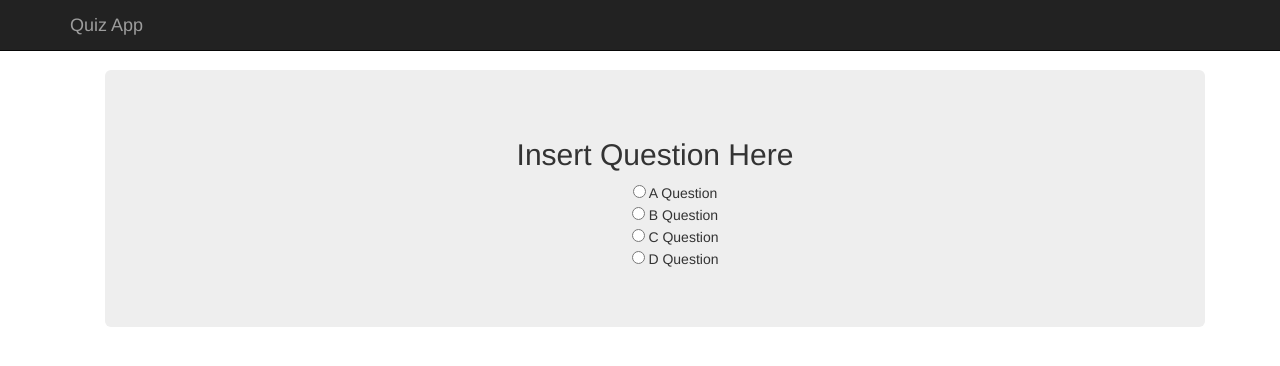
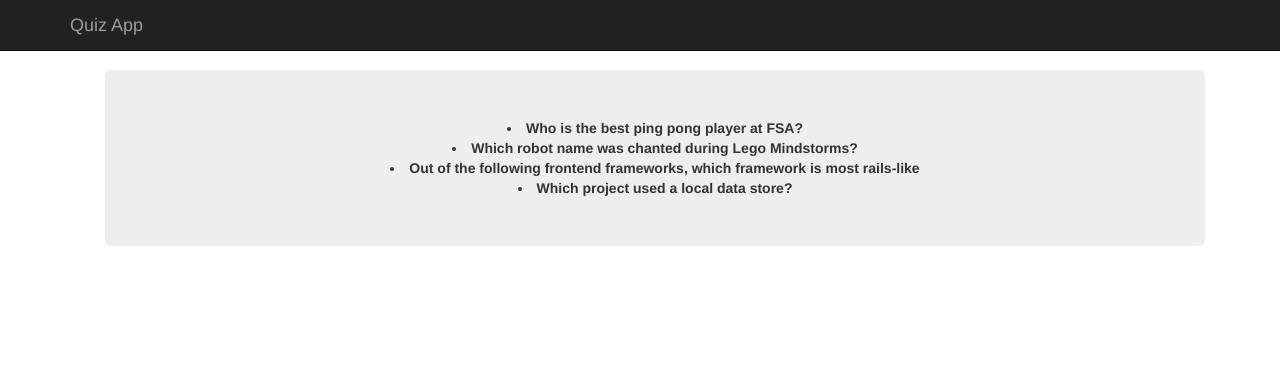
Before and after one commit to jaimieli/quiz-app, a website: page app/index.html in a window 1280 px wide. Drawn offline with nearby package versions, Linux system fonts and the light colour scheme; some packages are replaced by stand-ins of ours; files that its build step writes are made by us from their sources.

Commit message:
sending data to the view

```diff
--- a/app/scripts/controllers/main.js
+++ b/app/scripts/controllers/main.js
@@ -14,4 +14,25 @@ angular.module('quizApp')
       'AngularJS',
       'Karma'
     ];
+    $scope.quiz = [
+      {
+        "q": "Who is the best ping pong player at FSA?",
+        'options': [{ 'value': "Mike"} , { 'value': "Eddie"} , {answer : "Nimit"} , { 'value': "Patrick"}],
+        'answer': "Nimit"
+      },
+      { "q": "Which robot name was chanted during Lego Mindstorms?",
+        'options':[{ 'value': 'infiniteLoop'} , { 'value': 'noHope.js'} , {answer : 'johnny5'} , { 'value': 'none of the above'}],
+        'answer':'noHope.js'
+      },
+      {
+        'q': "Out of the following frontend frameworks, which framework is most rails-like",
+        'options':[{ 'value': 'Ember.js'} ,{ 'value': 'Angular.js'} , {answer : 'Backbone.js'} , { 'value': 'Meteor.js'}],
+        'answer':'Ember.js'
+      },
+      {
+        'q': "Which project used a local data store?",
+        'options':[{ 'value': 'TripPlanner'} ,{ 'value': 'Twitter.js'} , {answer : 'WikiWalker'} , { 'value': 'WikiStack'}],
+        'answer':'Twitter.js'
+      }
+    ];
   });
--- a/app/views/main.html
+++ b/app/views/main.html
@@ -17,13 +17,11 @@
     <div class="container">
       <div class="jumbotron question">
         <form action="">
-        <h2>Insert Question Here</h2>
-          <ul id='question-list'>
-            <li><input type="radio" name="" value=""><span> A </span>Question </li>
-            <li><input type="radio" name="" value=""><span> B </span>Question </li>
-            <li><input type="radio" name="" value=""><span> C </span>Question </li>
-            <li><input type="radio" name="" value=""><span> D </span>Question </li>
-          </ul>
+        <div>
+          <li ng-repeat="question in quiz">
+            <strong>{{ question.q }}</strong>
+          </li>
+        </div>
         </form>
       </div>
 
```
